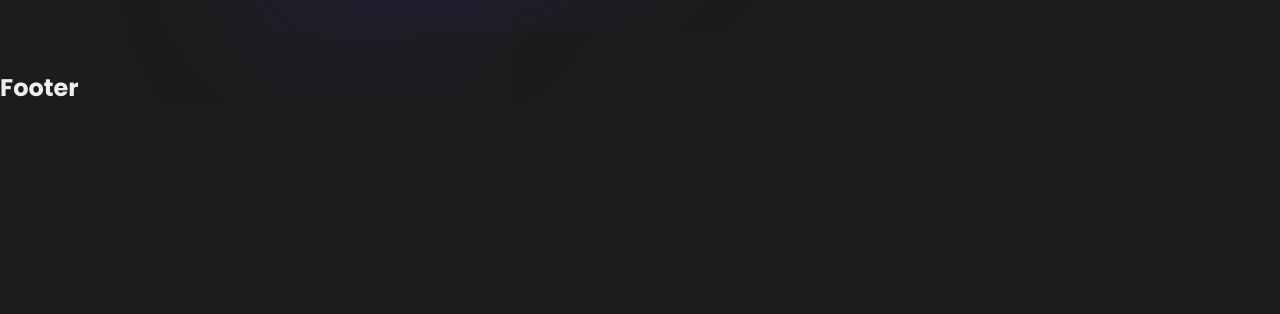
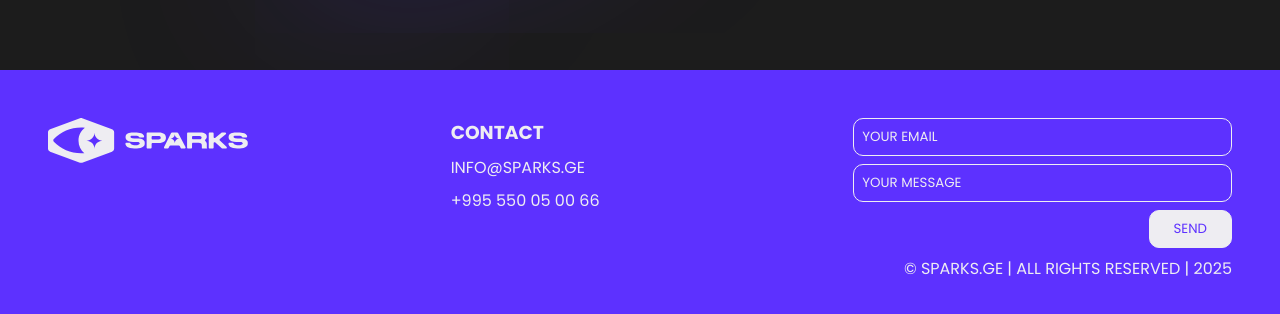
Before and after one commit to 13Nephilimm/sparks, a Vue app: page / in a window 1280 px wide. Shown: the part 730-1044 px from the top of the page. Before the commit the page ends 835 px from the top, so only its background shows below. Built offline with nearby package versions, Linux system fonts and the light colour scheme.

Commit message:
footer finished

```diff
--- a/src/components/layout/Footer.vue
+++ b/src/components/layout/Footer.vue
@@ -1,7 +1,26 @@
 <template>
-  <section>
-    <h1>Footer</h1>
-  </section>
+  <footer>
+    <div class="footer-section">
+      <div class="footer-logo-container">
+        <img src="/assets/white-logo.svg" alt="logo" />
+      </div>
+    </div>
+    <div class="footer-section">
+      <h3>{{ $t("contact") }}</h3>
+      <span>info@sparks.ge</span>
+      <span>+995 550 05 00 66</span>
+    </div>
+    <div class="footer-section">
+      <form>
+        <input type="text" :placeholder="$t('your_email')" />
+        <input type="text" :placeholder="$t('your_message')" />
+        <button class="footer-contact-btn">{{ $t("send") }}</button>
+      </form>
+      <span class="copyright-text"
+        >&copy; Sparks.ge | All rights reserved | 2025</span
+      >
+    </div>
+  </footer>
 </template>
 
 <script>
@@ -10,4 +29,70 @@ export default {
 };
 </script>
 
-<style scoped></style>
+<style scoped>
+footer {
+  background-color: var(--main-blue);
+  padding: 48px;
+  display: grid;
+  grid-template-columns: repeat(3, 1fr);
+  align-content: center;
+  justify-items: center;
+  gap: 24px;
+}
+
+.footer-section {
+  width: 100%;
+  display: flex;
+  flex-direction: column;
+  gap: 8px;
+}
+
+.footer-logo-container {
+  max-width: 200px;
+}
+
+.footer-logo-container img {
+  width: 100%;
+}
+
+h3,
+span,
+input::placeholder,
+input,
+button {
+  text-transform: uppercase;
+  color: var(--text-color);
+}
+
+form {
+  display: flex;
+  flex-direction: column;
+  gap: 8px;
+}
+
+input {
+  border: 1px solid var(--text-color);
+  border-radius: 10px;
+  padding: 8px;
+  background-color: transparent;
+}
+
+.footer-contact-btn {
+  border: 1px solid var(--text-color);
+  border-radius: 10px;
+  padding: 8px 24px;
+  align-self: flex-end;
+  cursor: pointer;
+  color: var(--main-blue);
+  background-color: var(--text-color);
+}
+
+.footer-contact-btn:hover {
+  background-color: transparent;
+  color: var(--text-color);
+}
+
+.copyright-text {
+  align-self: flex-end;
+}
+</style>
--- a/src/locales/index.js
+++ b/src/locales/index.js
@@ -8,6 +8,9 @@ const messages = {
     services: "Services",
     blog: "Blog",
     contact: "Contact",
+    send: "send",
+    your_email: "your email",
+    your_message: "your message",
   },
   ge: {
     home: "მთავარი",
@@ -15,6 +18,9 @@ const messages = {
     services: "სერვისები",
     blog: "ბლოგი",
     contact: "კონტაქტი",
+    send: "გაგზავნა",
+    your_email: "თქვენი ელ. ფოსტა",
+    your_message: "თქვენი შეტყობინება",
   },
 };
 
```
